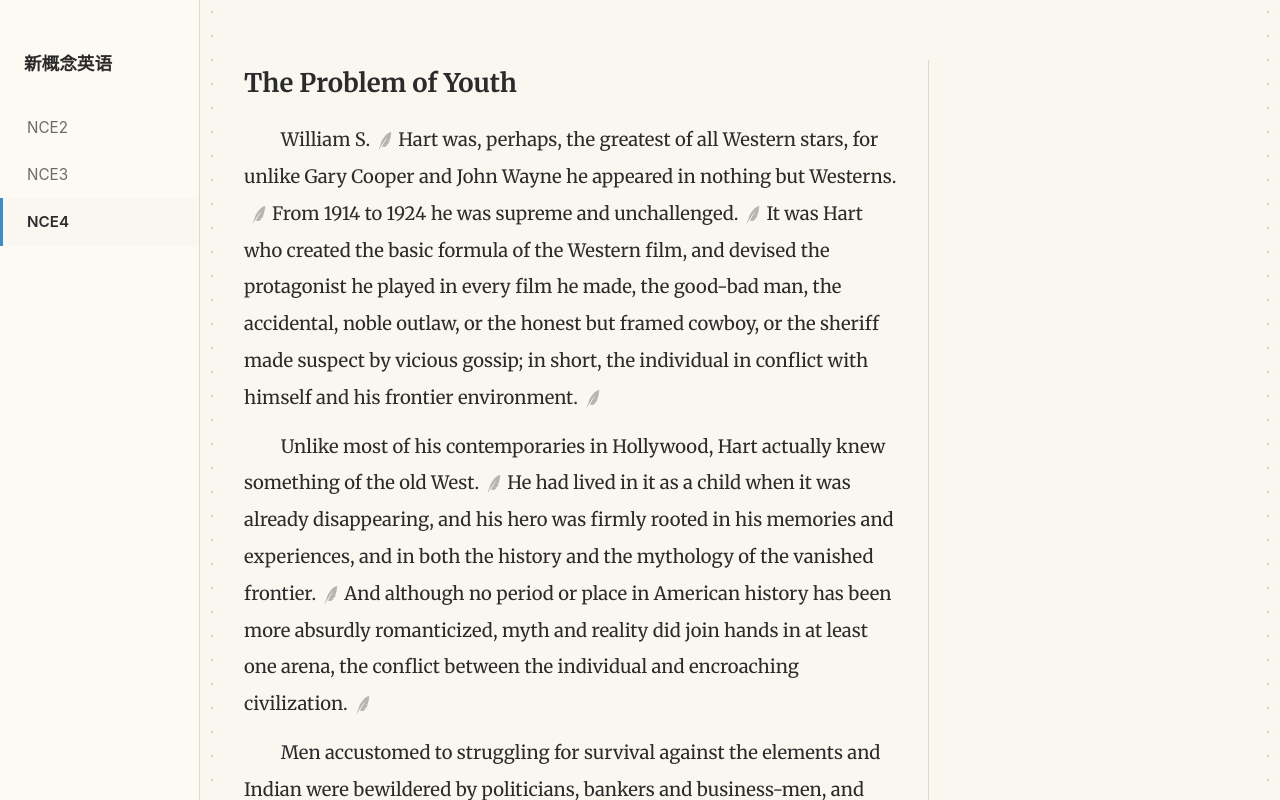
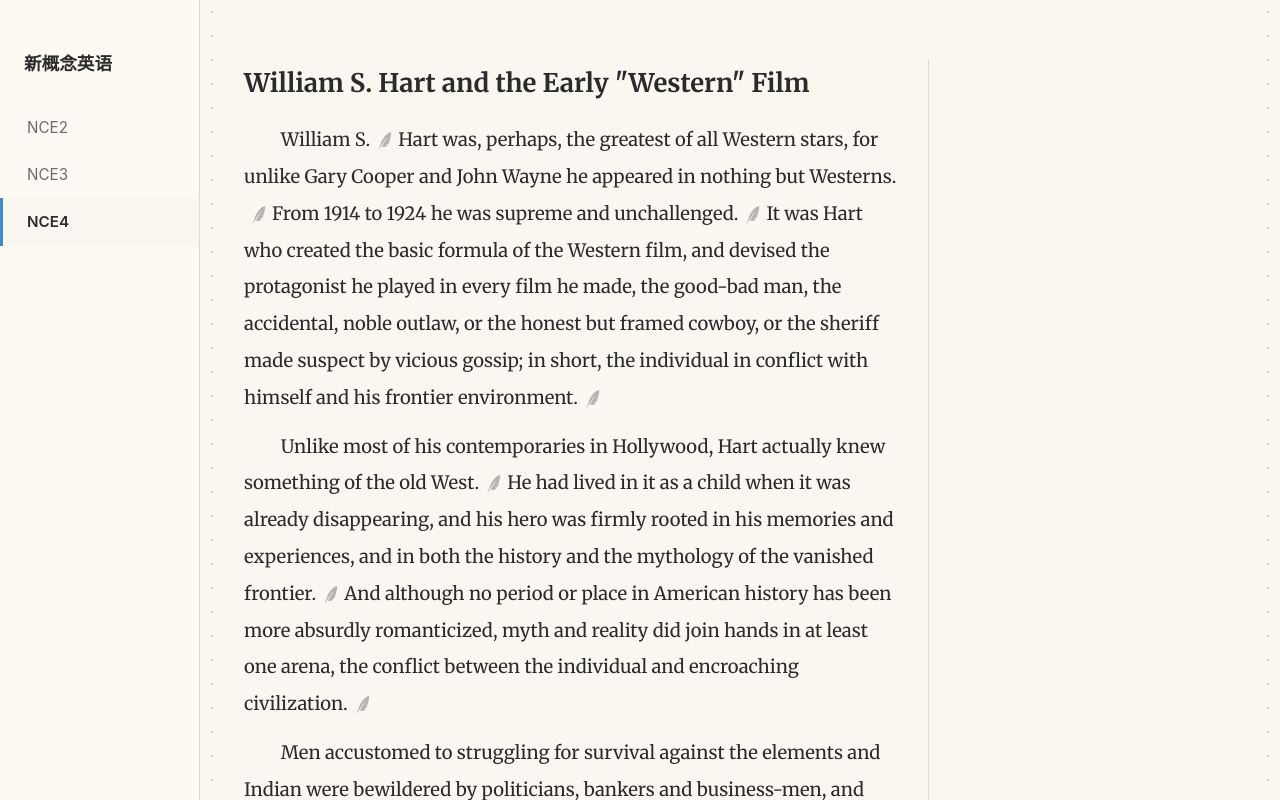
Before and after one commit to farisni/nce-proj, a Vue app: page / in a window 1280 px wide. Both pictures are taken after a click on the element 354 px from the left and 674 px from the top of the page. Shown: the top 800 px of the page. Built offline with nearby package versions, Linux system fonts and the light colour scheme; a web font is replaced by a local one.

Commit message:
fix: 文章标题改为动态读取currentMeta

```diff
--- a/src/views/Article.vue
+++ b/src/views/Article.vue
@@ -142,7 +142,7 @@ function segClass(seg: Segment): string {
       <div class="article-section">
         <div class="section-row">
           <div class="section-main">
-            <h1 class="article-title">The Problem of Youth</h1>
+            <h1 class="article-title">{{ currentMeta?.title }}</h1>
             <div v-for="(sentences, pIdx) in originalSentences" :key="pIdx" class="paragraph-wrapper">
               <div class="paragraph">
                 <template v-for="(s, sIdx) in sentences" :key="s.key">
```
